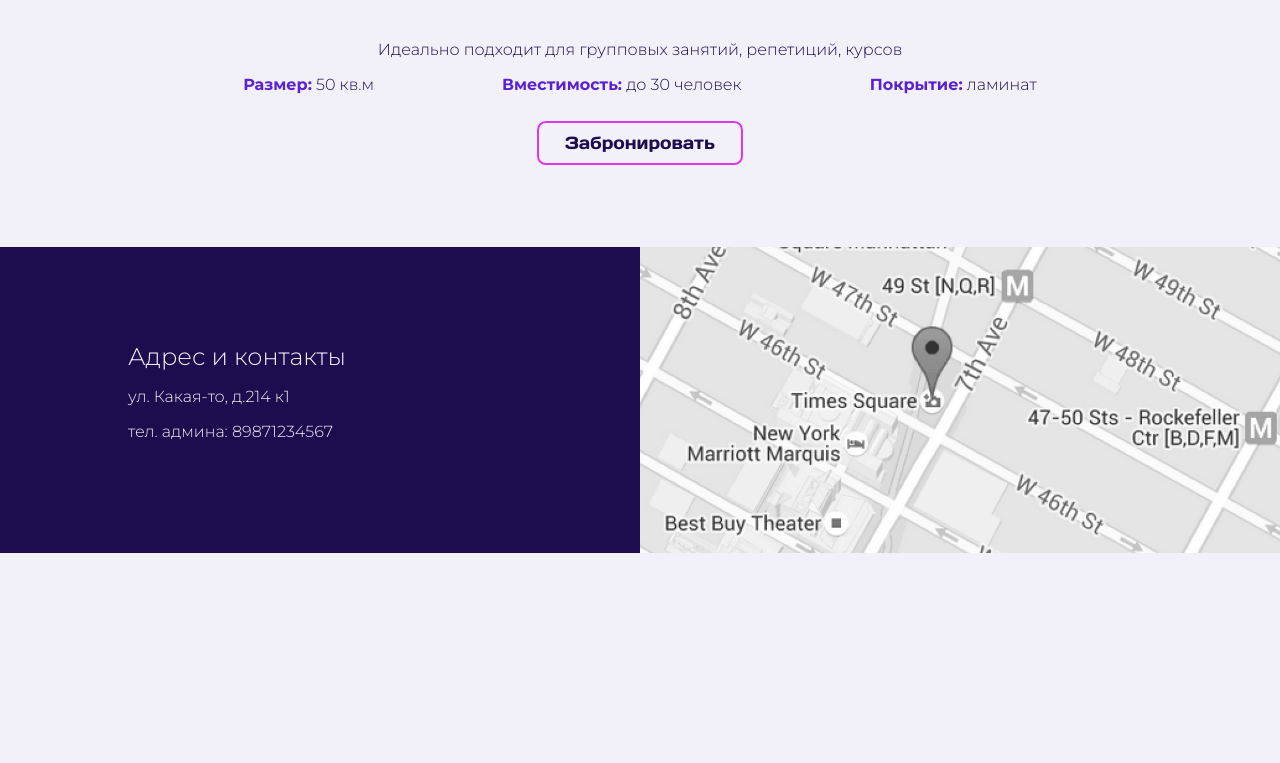
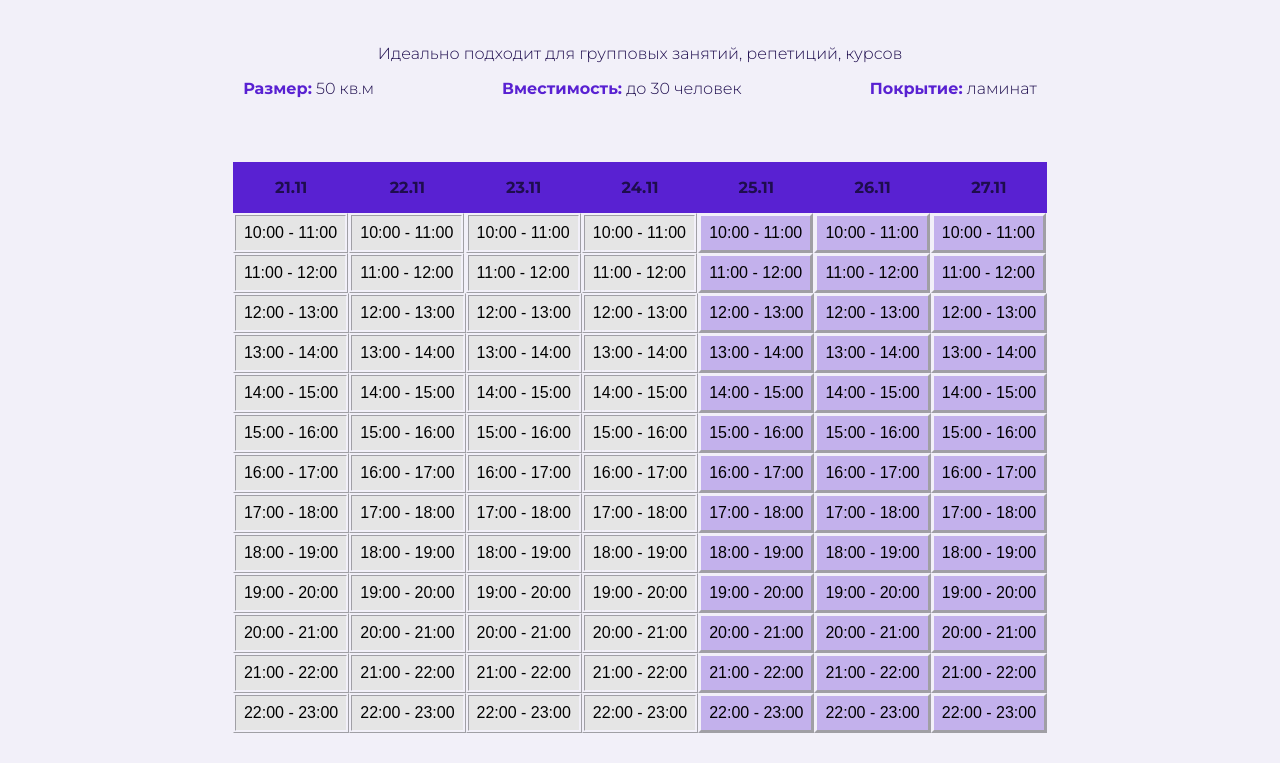
Before and after one commit to kseniarr/StudioRent, a React (Create React App) app in the folder client/: page / in a window 1280 px wide. Shown: the part 1238-2001 px from the top of the page. Before the commit the page ends 1791 px from the top, so only its background shows below. Built offline with nearby package versions, Linux system fonts and the light colour scheme.

Commit message:
buttons states, table design and logic

```diff
--- a/client/src/components/App.js
+++ b/client/src/components/App.js
@@ -2,24 +2,44 @@ import React from 'react';
 import Header from './Header'
 import Button from './Button'
 import RoomInfo from './RoomInfo';
+import Table from './Table';
 import Footer from './Footer';
+import { useState } from 'react'
 
 function App() {
+    const regularBtn = useState("btn");
+    const headerBtn = useState("btn headerBtn");
+    const activeBtn = useState("btn btnActive");
+
+    const [blackRoom, setBlackRoom] = useState(activeBtn[0])
+    const [whiteRoom, setWhiteRoom] = useState(regularBtn[0])
+    const [smallRoom, setSmallRoom] = useState(regularBtn[0])
+
+    let chosenRoomId = "1";
+
     return (
-    <div className="App">
-        <Header UserLoggedIn = {false}/> {/* get from api later */}
-        <div className="hero">
-            <h1 className="header">Аренда танцевальных залов в центре Москвы</h1>
+        <div className = "App">
+            <Header UserLoggedIn = {false}/>
+            <div className = "hero">
+                <h1 className = "header">Аренда танцевальных залов в центре Москвы</h1>
                 <h2>Просторные красивые залы для танцев, йоги, растяжки, мастер-классов, съемок и других мероприятий</h2>
                 <p>кондиционер        вай-фай        муз.колонка с bluetooth        коврики        блоки для йоги</p>
-            <Button type = "btnActive headerBtn" text = "Забронировать" onClick={() => console.log("click!!!!!!!!!!!")}/>
+                <Button state = { headerBtn[0] } text= "Забронировать"/>
             </div>
             <div className = "btnDiv">
-            <Button type = "btnActive" text = "Черный зал" onClick={() => console.log("малый зал")}/>
-            <Button type = "btn" text = "Белый зал" onClick={() => console.log("белый зал")}/>
-            <Button type = "btn" text = "Малый зал" onClick={() => console.log("черный зал")}/>
+                <Button state = {blackRoom}
+                        text = "Черный зал"
+                />
+                <Button state = {whiteRoom}
+                        text = "Белый зал"
+                />
+                <Button state = {smallRoom}
+                        text = "Малый зал"
+                />
             </div>
-        <RoomInfo roomId="1"/>
+            <RoomInfo roomId = {chosenRoomId}/>
+            <Table />
+            <Button state = {headerBtn[0]} text = "Забронировать"/>
             <Footer />
         </div>
     );
--- a/client/src/components/Button.js
+++ b/client/src/components/Button.js
@@ -1,12 +1,17 @@
+import { userState, useState } from 'react'
 
-const Button = ({ text, type, onClick } ) => {
+const onClickFunc = () => {
+    console.log("click")
+}
+
+const Button = ({ state, text, onClick} ) => {
     return (
-        <button onClick = { onClick } className = { "btn "+ type }>{ text }</button>
+        <button className = { state } onClick = {onClick}>{ text }</button>
     )
 }
 
 Button.defaultProps = {
-    type: "btn"
+    onClick: onClickFunc
 }
 
 export default Button
--- a/client/src/components/Footer.js
+++ b/client/src/components/Footer.js
@@ -1,13 +1,13 @@
 
 const Footer = () => {
     return (
-        <div className="footer">
-            <div className="footerInfo">
+        <div className = "footer">
+            <div className = "footerInfo">
                 <h2>Адрес и контакты</h2>
                 <p>ул. Какая-то, д.214 к1</p>
                 <p>тел. админа: 89871234567</p>
             </div>
-            <img src={require("../images/map.png")}/>
+            <img src = { require("../images/map.png") }/>
         </div>
     )
 }
--- a/client/src/components/Header.js
+++ b/client/src/components/Header.js
@@ -3,8 +3,8 @@ import PropTypes from 'prop-types'
 const Header = ({ UserLoggedIn } ) => {
     return (
         <header>
-            <p className='companyName'>Studio<span>Rent</span></p>
-            <h3>{UserLoggedIn ? "Мои брони" : "Войти"}</h3>
+            <p className = 'companyName'>Studio<span>Rent</span></p>
+            <h3>{ UserLoggedIn ? "Мои брони" : "Войти" }</h3>
         </header>
     )
 }
--- a/client/src/components/ObjectRow.js
+++ /dev/null
@@ -1,9 +0,0 @@
-import Button from "./Button";
-
-const ObjectRow = ({ type, text }) => {
-    return (
-        <tr><Button type="btnInactive" text="10:00 - 11:00"/></tr>
-    )
-}
-
-export default ObjectRow;
--- a/client/src/components/RoomInfo.js
+++ b/client/src/components/RoomInfo.js
@@ -1,5 +1,6 @@
 import Button from './Button';
 import Table from './Table'
+import { useState } from 'react'
 
 const RoomInfo = ({ roomId } ) => {
     return (
@@ -12,12 +13,10 @@ const RoomInfo = ({ roomId } ) => {
             <h1>Черный зал</h1>
             <p>Идеально подходит для групповых занятий, репетиций, курсов</p>
             <div className = "info center">
-                <p className="additionalInfo"><span className="purpleTitle">Размер:</span> 50 кв.м</p>
-                <p className="additionalInfo"><span className="purpleTitle">Вместимость:</span> до 30 человек</p>
-                <p className="additionalInfo"><span className="purpleTitle">Покрытие:</span> ламинат</p>
+                <p className = "additionalInfo"><span className = "purpleTitle">Размер:</span> 50 кв.м</p>
+                <p className = "additionalInfo"><span className = "purpleTitle">Вместимость:</span> до 30 человек</p>
+                <p className = "additionalInfo"><span className = "purpleTitle">Покрытие:</span> ламинат</p>
             </div>
-            {/* <Table /> */}
-            <Button type="headerBtn" text="Забронировать"/>
         </div>
     )
 }
--- a/client/src/components/Table.js
+++ b/client/src/components/Table.js
@@ -1,45 +1,53 @@
 import Button from "./Button";
-import ObjectRow from "./ObjectRow";
+import { useState } from 'react'
 
-const makeRows = () => {
-    var rows = [];
-    for (var i = 0; i < 7; i++) {
-        for(var j = 0; j < 23; j++)
-            rows.push(<ObjectRow key={i} type="btnInactive" text={(parseInt(10) + j)+":00 - " + (parseInt(11) + j)+":00"} />);
+const Table = ( {stateList} ) => {
+    const inactiveTBtn = useState("tableBtn btnInactive");
+    const clickableTBtn = useState("tableBtn btnClickable");
+    const chosenTBtn = useState("tableBtn btnChosen");
+
+    let currDayOfWeek = (new Date()).getDay();
+    let emptyCols = 0;
+    if(currDayOfWeek < 7) emptyCols = currDayOfWeek - 1;
+    console.log(emptyCols);
+
+    const getDates = () =>  {
+        let dates = [];
+        for(let i = 0; i < 7; i++){
+            let date = new Date();
+            date.setDate(date.getDate() + 1);
+            if(i < emptyCols){
+                date.setDate(date.getDate() - parseInt(emptyCols - i));
+            }
+            else{
+                date.setDate(date.getDate() + parseInt((i + 1)%(currDayOfWeek)));
+            }
+            dates.push(<th>{date.getUTCDate() + "." + date.getMonth()}</th>);
+        }
+        return <tr>{ dates }</tr>;
     }
-    return <tbody>{rows}</tbody>;
-}
 
-const Table = () => {
+    const makeRows = () => {
+        let rows = [];
+        for(let i = 0; i < 13; i++){
+            let cols = [];
+            for(let j = 0; j < 7; j++)
+                cols.push(  <td>
+                                <Button state={ j < emptyCols ? inactiveTBtn[0] : clickableTBtn[0] }
+                                        text={(10 + i) + ":00 - " + (11 + i) + ":00"
+                                }/>
+                            </td>);
+            rows.push(<tr>{ cols }</tr>);
+        }
+        return rows;
+    }
+    console.log(makeRows());
     return (
         <table>
-            {/* <tr>
-                <th>20.12</th>
-                <th>21.12</th>
-                <th>22.12</th>
-                <th>23.12</th>
-                <th>24.12</th>
-                <th>25.12</th>
-                <th>26.12</th>
-            </tr> */}
-            {makeRows()}
-            {/* <tr>
-
-                {/* <td><Button type="btnInactive" text="10:00 - 11:00"/></td>
-                <td><Button type="btnInactive" text="11:00 - 12:00"/></td>
-                <td><Button type="btnInactive" text="12:00 - 13:00"/></td>
-                <td><Button type="btnInactive" text="13:00 - 14:00"/></td>
-                <td><Button type="btnInactive" text="14:00 - 15:00"/></td>
-                <td><Button type="btnInactive" text="15:00 - 16:00"/></td>
-                <td><Button type="btnInactive" text="16:00 - 17:00"/></td>
-                <td><Button type="btnInactive" text="17:00 - 18:00"/></td>
-                <td><Button type="btnInactive" text="18:00 - 19:00"/></td>
-                <td><Button type="btnInactive" text="19:00 - 20:00"/></td>
-                <td><Button type="btnInactive" text="20:00 - 21:00"/></td>
-                <td><Button type="btnInactive" text="21:00 - 22:00"/></td>
-                <td><Button type="btnInactive" text="22:00 - 23:00"/></td> */}
-
-
+            <tbody>
+                { getDates() }
+                { makeRows() }
+            </tbody>
         </table>
     )
 }
--- a/client/src/index.css
+++ b/client/src/index.css
@@ -14,7 +14,8 @@
     --white: #F2F0F9;
     --magenta: #DE36EB;
     --purple: #5921D2;
-    --grey: #BDBDBD;
+    --grey: #E5E5E5;
+    --light-purple: #C3B1EC;
     font-size: 16px;
     overflow-x: hidden;
 }
@@ -22,14 +23,12 @@ body {
     margin: 0;
     font-family: 'Montserrat', sans-serif;
     font-weight: 300;
-
     background-color: var(--white);
     color: var(--dark-blue);
 }
-
 header{
     display: flex;
-    justify-content:space-between;
+    justify-content: space-between;
     align-items: center;
     background-color: var(--dark-blue);
     color: var(--white);
@@ -43,15 +42,22 @@ h2, h3, h4 {
 }
 h2{
     font-size: 1.5rem;
-    /* font-weight: 300; */
     margin: 0;
 }
-
-/* GENERAL CLASSES */
-.center{
+table{
     display: flex;
+    align-items: center;
     justify-content: center;
-    align-items: center;
+    border-spacing: 0;
+    margin-bottom: 2rem;
+}
+td{
+    padding: 0;
+    margin-top: 0.2rem;
+}
+th{
+    background-color: var(--purple);
+    padding: 1rem 0.5rem;
 }
 
 
@@ -63,7 +69,6 @@ h2{
     align-items: center;
     padding: 4rem 8rem;
 }
-
 .btn{
     background-color: var(--white);
     color: var(--dark-blue);
@@ -86,14 +91,40 @@ h2{
 .headerBtn{
     font-family: "Days One", sans-serif;
     font-weight: 200;
+    background-color: var(--magenta);
+    color: var(--white);
+    display: flex;
+    justify-content: center;
+    margin: 1.5rem auto;
+}
+.tableBtn{
+    padding: 0.5rem;
+    font-size: 1rem;
+    border: none;
+    border-color: var(--white);
 }
 .btnInactive{
     background-color: var(--grey);
-    border: none;
     cursor: default;
+    border-style: ridge;
+}
+.btnClickable{
+    background-color: var(--light-purple);
+    border-style: outset;
+}
+.btnChosen{
+    background-color: var(--magenta);
+    color: var(--white);
+    border-style: inset;
 }
 
+
 /* CUSTOM CLASSES */
+.center{
+    display: flex;
+    justify-content: center;
+    align-items: center;
+}
 .companyName{
     color: var(--magenta);
     font-family: 'Russo One', sans-serif;
@@ -104,7 +135,6 @@ h2{
 .companyName > span {
     color: var(--purple);
 }
-
 .hero {
     background-color: var(--purple);
     color: var(--white);
@@ -113,11 +143,9 @@ h2{
     flex-direction: column;
     text-align: center;
 }
-
 .header{
     margin-top: 1em;
     font-family: 'Days One', 'Russo One', sans-serif;
-    /* letter-spacing: 0.03em; */
     font-weight: 200;
     font-size: 2.2rem;
 }
@@ -127,16 +155,13 @@ h2{
 .hero h2{
     width: 50vw;
     opacity: 85%;
-    /* font-weight: 300; */
 }
 .hero p{
     white-space: pre-wrap;
     width: 30vw;
-    /* text-align: center; */
     opacity: 73%;
     margin-top: 2em;
 }
-
 .roomDiv{
     flex-direction: column;
     margin-bottom: 4rem;
@@ -169,6 +194,7 @@ h2{
     align-items: center;
     background-color: var(--dark-blue);
     color: var(--white);
+    margin-top: 4rem;
 }
 .footerInfo{
     padding: 0 12rem 0 8rem;
```
Also changed, not shown: client/src/components/1.jpg (deleted), 1 other file (tests, documents, lock files or other folders). Lines whose indentation alone changed are shown as unchanged.
